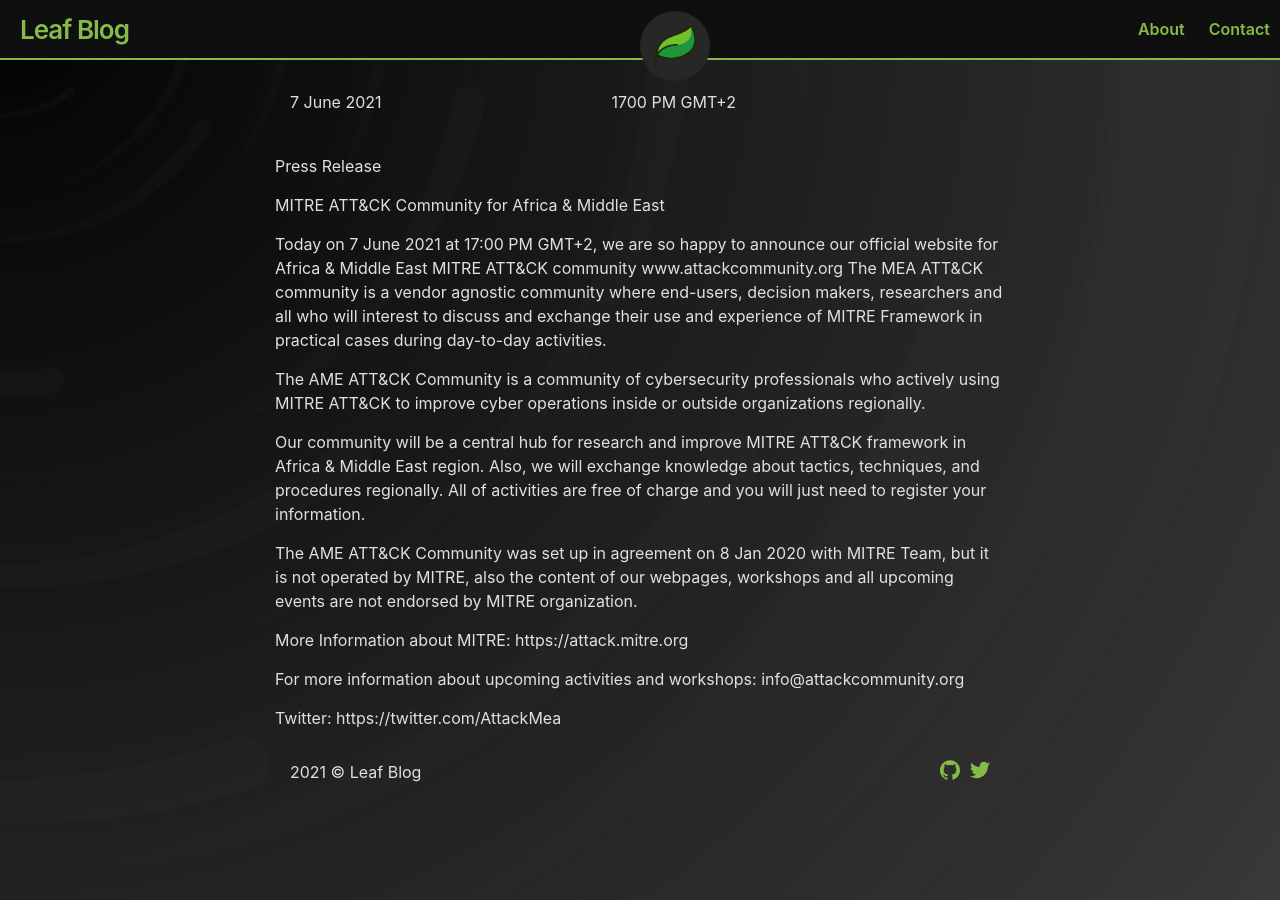
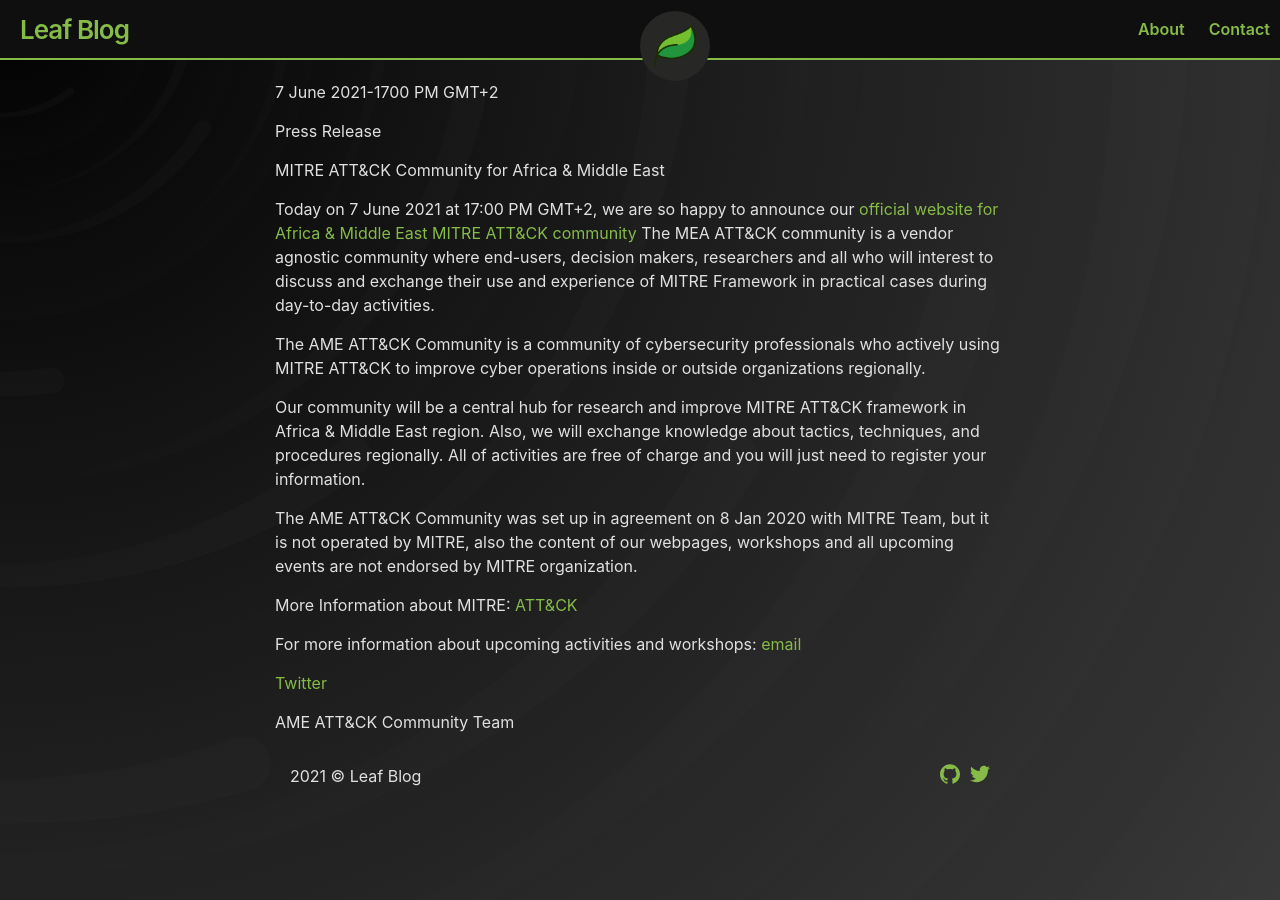
Before and after one commit to bluzr/attackcommunity.github.io, a Jekyll site: the page built from index.md, in a window 1280 px wide. Built offline with Jekyll 4.4.1, drawn with Linux system fonts in a browser that asks for light colours.

Commit message:
Update index.md

```diff
--- a/index.md
+++ b/index.md
@@ -1,14 +1,14 @@
 ---
 layout: home
 ---
-7 June 2021 | 1700 PM GMT+2
+7 June 2021-1700 PM GMT+2
 
 Press Release
 
 MITRE ATT&CK Community for Africa & Middle East
 
 
-Today on 7 June 2021 at 17:00 PM GMT+2, we are so happy to announce our official website for Africa & Middle East MITRE ATT&CK community www.attackcommunity.org
+Today on 7 June 2021 at 17:00 PM GMT+2, we are so happy to announce our [official website for Africa & Middle East MITRE ATT&CK community](www.attackcommunity.org)
 The MEA ATT&CK community is a vendor agnostic community where end-users, decision makers, researchers and all who will interest to discuss and exchange their use and experience of MITRE Framework in practical cases during day-to-day activities.
 
 The AME ATT&CK Community is a community of cybersecurity professionals who actively using MITRE ATT&CK to improve cyber operations inside or outside organizations regionally.
@@ -17,8 +17,11 @@ Our community will be a central hub for research and improve MITRE ATT&CK framew
 
 The AME ATT&CK Community was set up in agreement on 8 Jan 2020 with MITRE Team, but it is not operated by MITRE, also the content of our webpages, workshops and all upcoming events are not endorsed by MITRE organization.
 
-More Information about MITRE: https://attack.mitre.org
+More Information about MITRE: [ATT&CK](https://attack.mitre.org)
 
-For more information about upcoming activities and workshops: info@attackcommunity.org
+For more information about upcoming activities and workshops: [email](info@attackcommunity.org)
 
-Twitter: https://twitter.com/AttackMea
+[Twitter](https://twitter.com/AttackMea )
+
+
+AME ATT&CK Community Team
```
